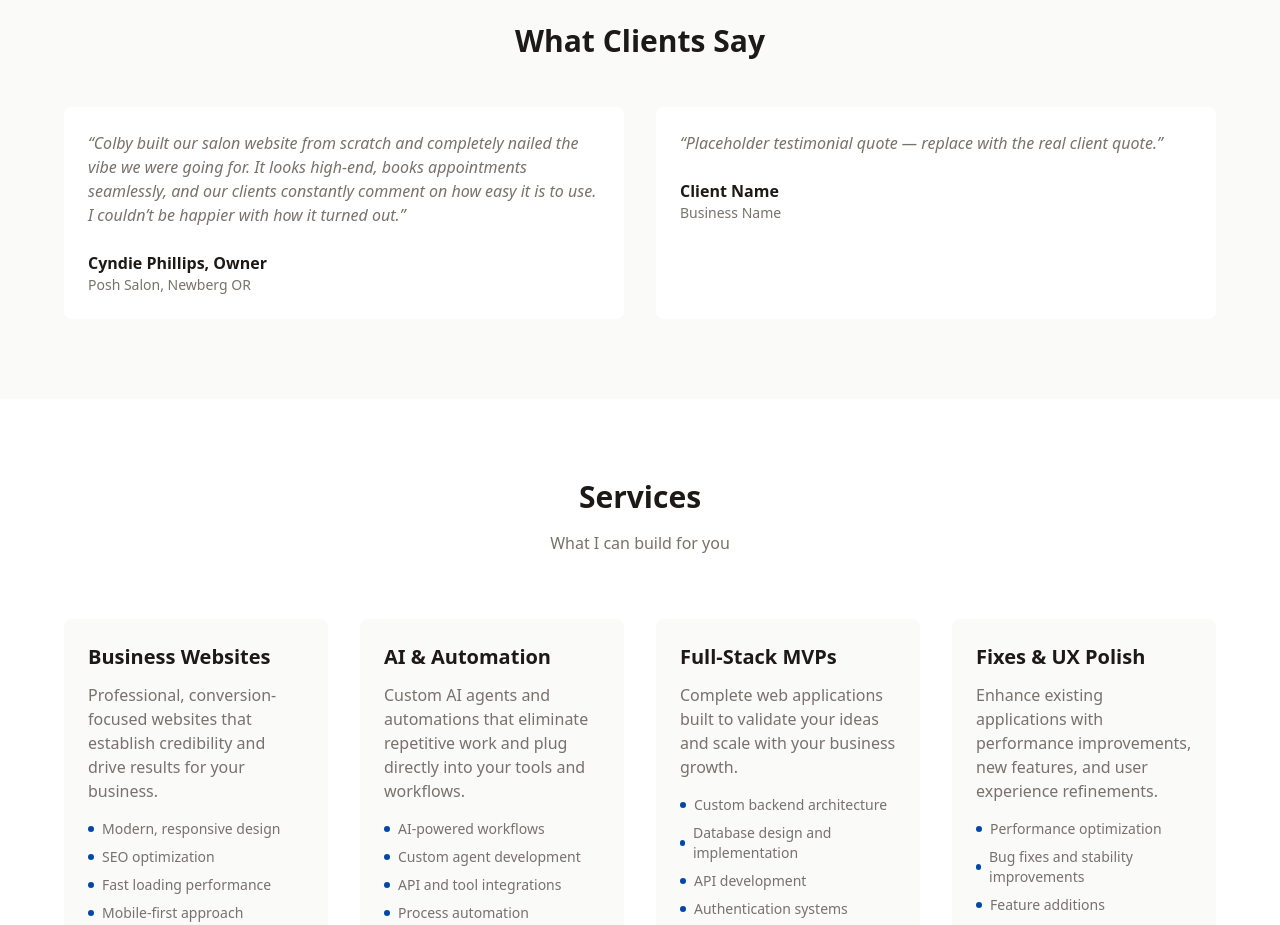
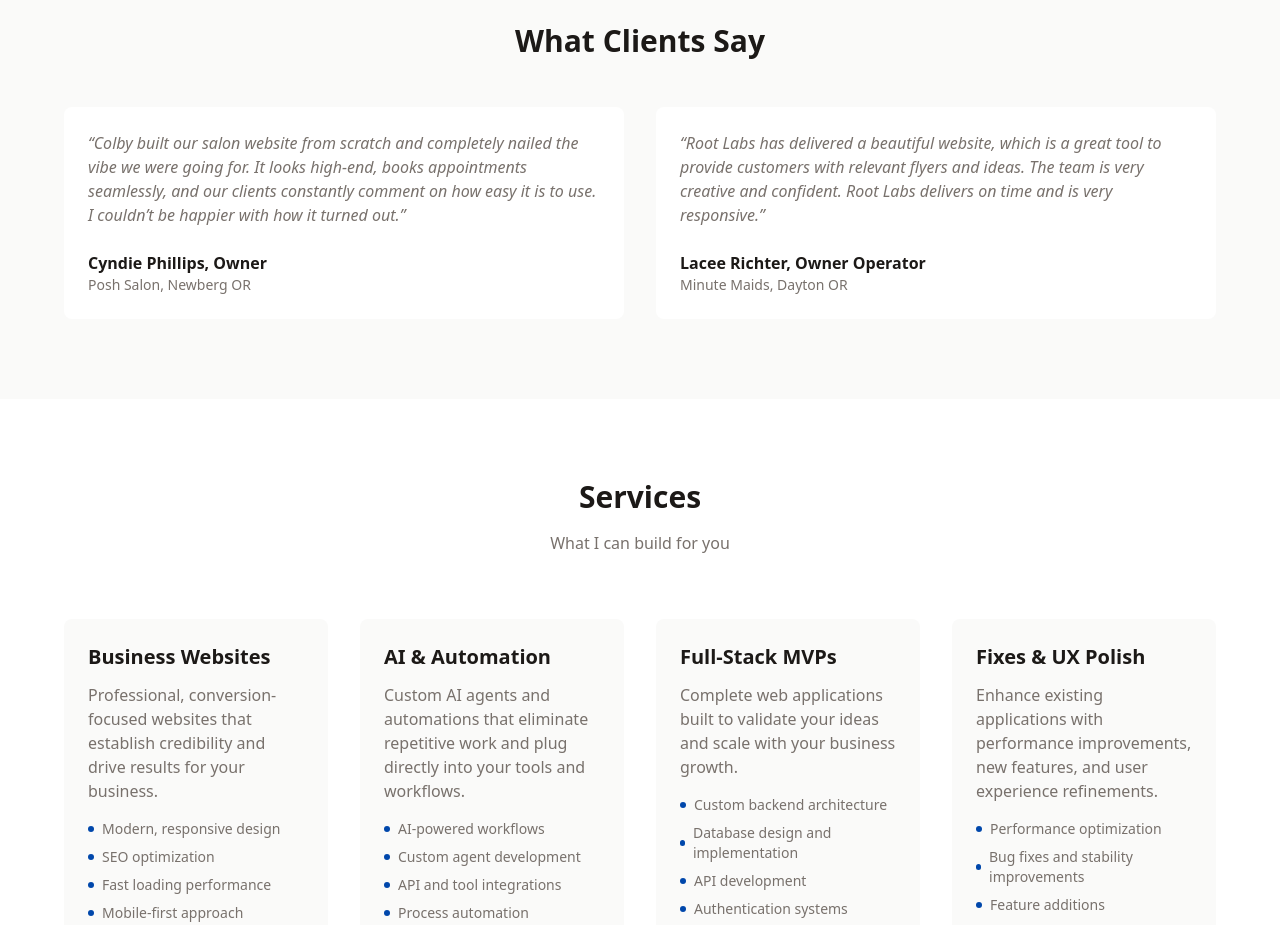
Before and after one commit to conels08/colby-portfolio, a Next.js app: page / in a window 1280 px wide. Shown: the part 1420-2345 px from the top of the page. Built offline with nearby package versions, Linux system fonts and the light colour scheme.

Commit message:
add Lacee Richter / Minute Maids testimonial, replace placeholder

```diff
--- a/src/app/page.tsx
+++ b/src/app/page.tsx
@@ -257,16 +257,13 @@ export default function HomePage() {
               }`}
             >
               <p className={`text-[var(--muted)] mb-6 italic ${isHud ? "hud-glow" : ""}`}>
-                {/* PLACEHOLDER quote */}
-                &ldquo;Placeholder testimonial quote — replace with the real client quote.&rdquo;
+                &ldquo;Root Labs has delivered a beautiful website, which is a great tool to provide customers with relevant flyers and ideas. The team is very creative and confident. Root Labs delivers on time and is very responsive.&rdquo;
               </p>
               <p className={`font-semibold ${isHud ? "hud-glow" : ""}`}>
-                {/* PLACEHOLDER client name */}
-                Client Name
+                Lacee Richter, Owner Operator
               </p>
               <p className="text-sm text-[var(--muted)]">
-                {/* PLACEHOLDER business name */}
-                Business Name
+                Minute Maids, Dayton OR
               </p>
             </motion.div>
           </div>
```
